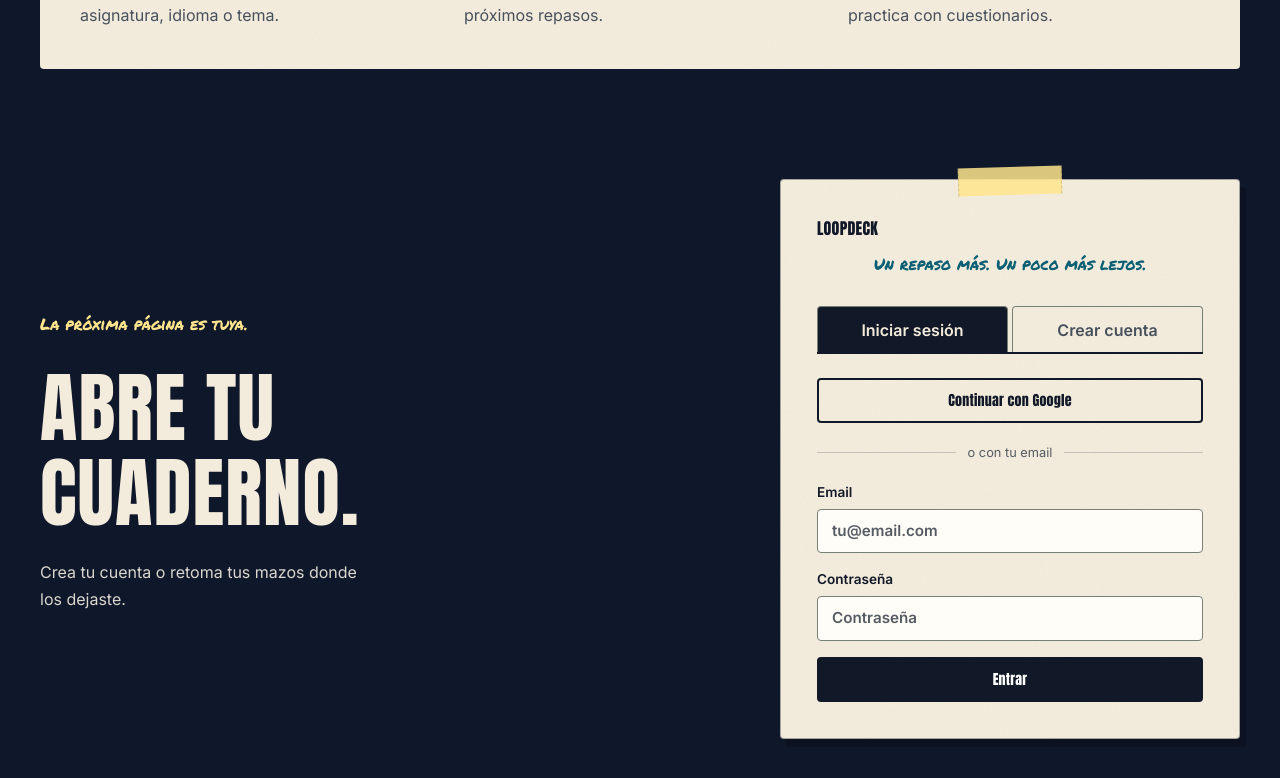
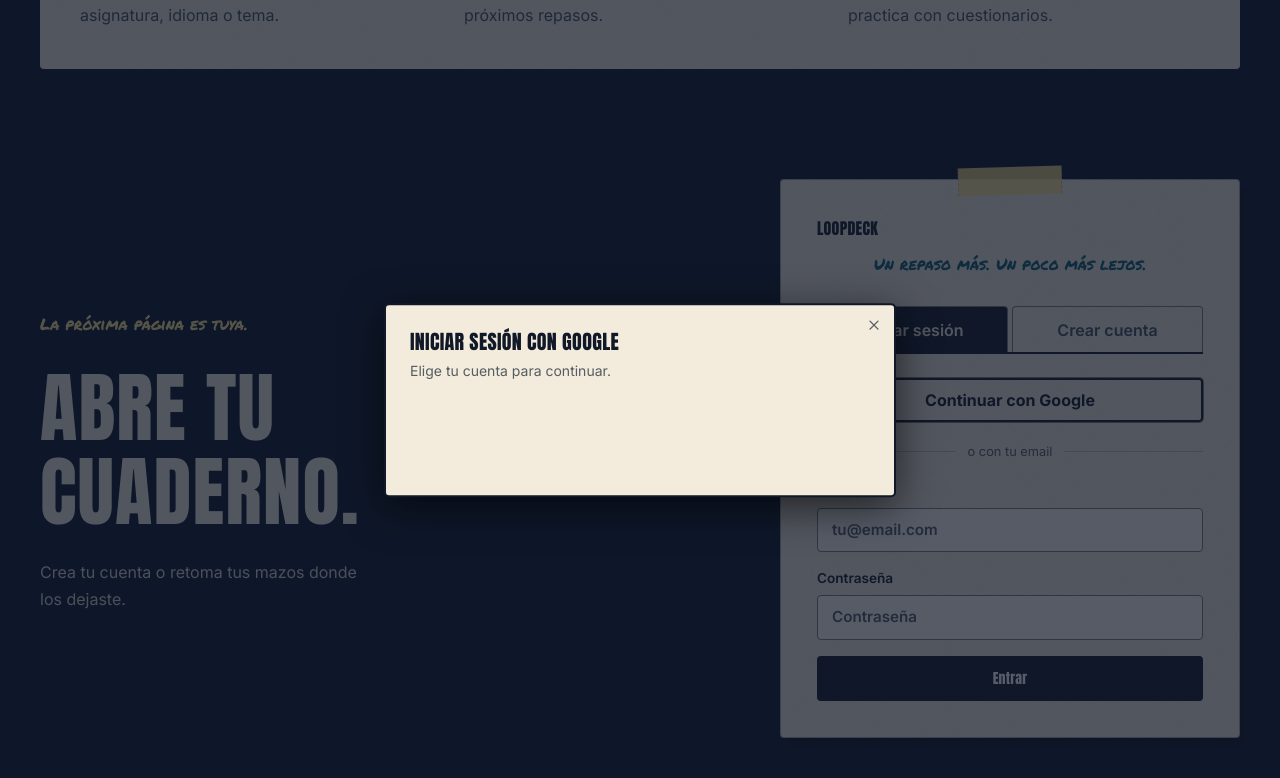
Before and after one commit to RaclosDev/loopdeck, a React (Vite) app in the folder frontend/: page / in a window 1280 px wide. Both pictures are taken after a click on the button "Continuar con Google". Shown: the part 1104-1882 px from the top of the page. Built offline with nearby package versions, Linux system fonts and the light colour scheme; no server answers.

Commit message:
fix: align Google sign-in with PorrApp identity flow (#3)

```diff
--- /dev/null
+++ b/frontend/src/components/GoogleSignInButton.tsx
@@ -0,0 +1,78 @@
+import { useState } from 'react';
+import { GoogleLogin, type CredentialResponse } from '@react-oauth/google';
+import { Button } from './ui/button';
+import {
+  Dialog,
+  DialogContent,
+  DialogDescription,
+  DialogHeader,
+  DialogTitle,
+  DialogTrigger,
+} from './ui/dialog';
+
+export default function GoogleSignInButton({
+  onCredential,
+}: {
+  onCredential: (credential: string) => Promise<void>;
+}) {
+  const [open, setOpen] = useState(false);
+  const [pending, setPending] = useState(false);
+  const [error, setError] = useState('');
+  const handleSuccess = async ({ credential }: CredentialResponse) => {
+    if (!credential) {
+      setError('Google no ha devuelto ninguna credencial.');
+      return;
+    }
+    setError('');
+    setPending(true);
+    try {
+      await onCredential(credential);
+      setOpen(false);
+    } catch {
+      setError('No se ha podido iniciar sesión con Google. Inténtalo de nuevo.');
+    } finally {
+      setPending(false);
+    }
+  };
+  return (
+    <Dialog
+      open={open}
+      onOpenChange={(value) => {
+        setOpen(value);
+        setError('');
+      }}
+    >
+      <DialogTrigger asChild>
+        <Button variant="outline" className="w-full" style={{ paddingInline: '1rem' }}>
+          Continuar con Google
+        </Button>
+      </DialogTrigger>
+      <DialogContent style={{ padding: '1.5rem' }}>
+        <DialogHeader>
+          <DialogTitle>Iniciar sesión con Google</DialogTitle>
+          <DialogDescription>Elige tu cuenta para continuar.</DialogDescription>
+        </DialogHeader>
+        <div className="flex justify-center" style={{ paddingBlock: '1rem' }} aria-busy={pending}>
+          {pending ? (
+            <p role="status">Iniciando sesión…</p>
+          ) : (
+            <GoogleLogin
+              onSuccess={handleSuccess}
+              onError={() =>
+                setError('Inicio de sesión cancelado o fallido. Puedes volver a intentarlo.')
+              }
+              theme="outline"
+              shape="pill"
+              text="continue_with"
+            />
+          )}
+        </div>
+        {error && (
+          <p role="alert" className="text-sm text-destructive">
+            {error}
+          </p>
+        )}
+      </DialogContent>
+    </Dialog>
+  );
+}
--- a/frontend/src/pages/LoginPage.tsx
+++ b/frontend/src/pages/LoginPage.tsx
@@ -1,28 +1,7 @@
 import { useState } from 'react';
-import { useGoogleLogin } from '@react-oauth/google';
+import GoogleSignInButton from '../components/GoogleSignInButton';
 import api from '../api/client';
 import { useAuth } from '../context/AuthContext';
-
-function GoogleLoginSection({
-  onSuccess,
-  onError,
-}: {
-  onSuccess: (token: string) => void;
-  onError: (message: string) => void;
-}) {
-  const googleLogin = useGoogleLogin({
-    onSuccess: (response) => onSuccess(response.access_token),
-    onError: () => onError('No se ha podido iniciar sesión con Google.'),
-  });
-  return (
-    <>
-      <button type="button" className="btn btn-secondary auth-google" onClick={() => googleLogin()}>
-        Continuar con Google
-      </button>
-      <div className="auth-divider">o con tu email</div>
-    </>
-  );
-}
 
 export default function LoginPage({
   googleEnabled = false,
@@ -37,14 +16,13 @@ export default function LoginPage({
   const [loading, setLoading] = useState(false);
   const [error, setError] = useState('');
   const { login } = useAuth();
-  const handleGoogleSuccess = async (accessToken: string) => {
+  const handleGoogleSuccess = async (credential: string) => {
     setError('');
     setLoading(true);
     try {
-      const res = await api.post('/auth/google', { credential: accessToken, token: accessToken });
+      const res = await api.post<{ token?: string }>('/auth/google', { credential });
+      if (!res.data.token) throw new Error('Invalid authentication response');
       login(res.data.token);
-    } catch {
-      setError('No se ha podido iniciar sesión con Google. Inténtalo de nuevo.');
     } finally {
       setLoading(false);
     }
@@ -101,7 +79,14 @@ export default function LoginPage({
             Crear cuenta
           </button>
         </div>
-        {googleEnabled && <GoogleLoginSection onSuccess={handleGoogleSuccess} onError={setError} />}
+        {googleEnabled && (
+          <>
+            <div className="auth-google">
+              <GoogleSignInButton onCredential={handleGoogleSuccess} />
+            </div>
+            <div className="auth-divider">o con tu email</div>
+          </>
+        )}
         <form onSubmit={handleSubmit} aria-busy={loading}>
           {mode === 'register' && (
             <label>
```
Also changed, not shown: 2 other files (tests, documents, lock files or other folders).
